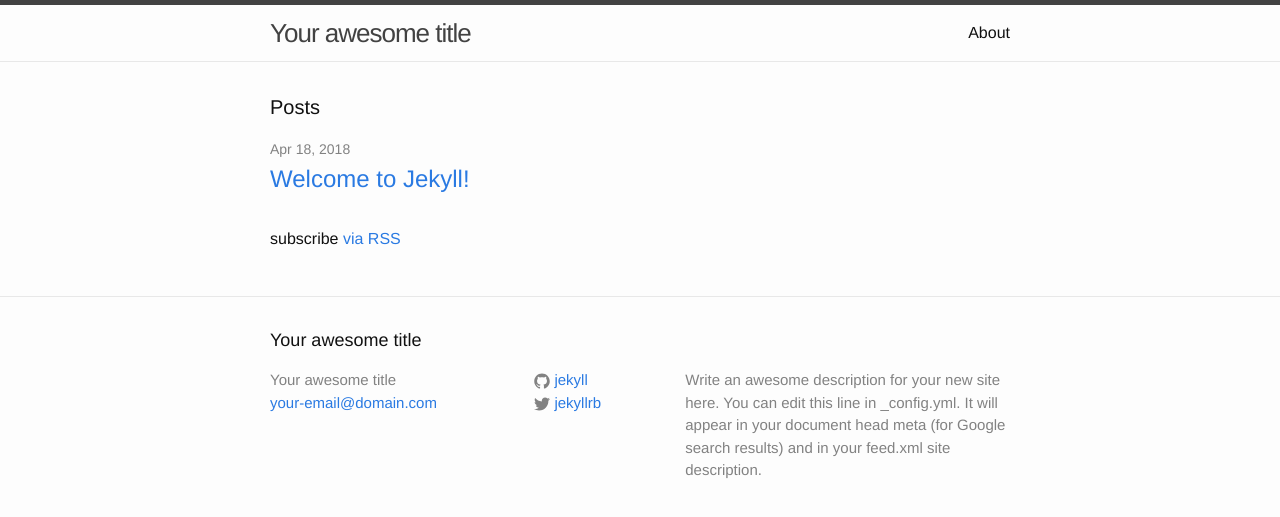
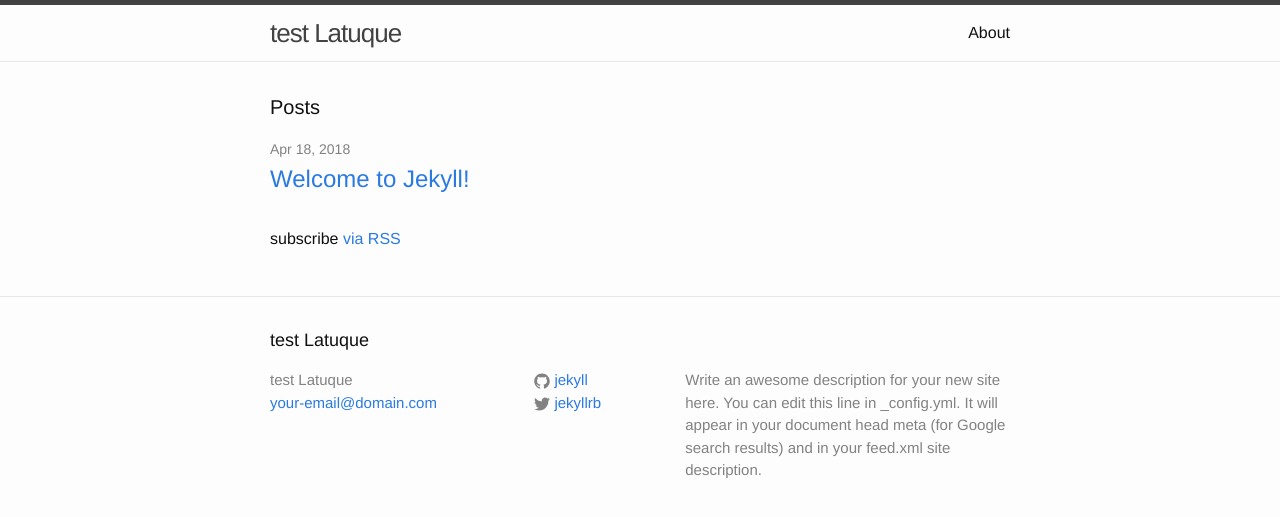
Before and after one commit to latuque/latuque.github.io, a Jekyll site: the page built from index.html, in a window 1280 px wide. Shown: the top 517 px of the page. Built offline with Jekyll 4.4.1, drawn with Linux system fonts in a browser that asks for light colours.

Commit message:
Update _config.yml

```diff
--- a/_config.yml
+++ b/_config.yml
@@ -6,7 +6,7 @@
 # 'jekyll serve'. If you change this file, please restart the server process.
 
 # Site settings
-title: Your awesome title
+title: test Latuque
 email: your-email@domain.com
 description: > # this means to ignore newlines until "baseurl:"
   Write an awesome description for your new site here. You can edit this
```
